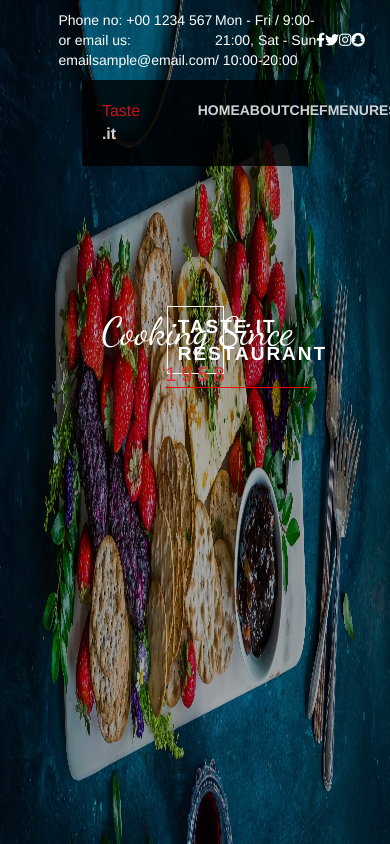
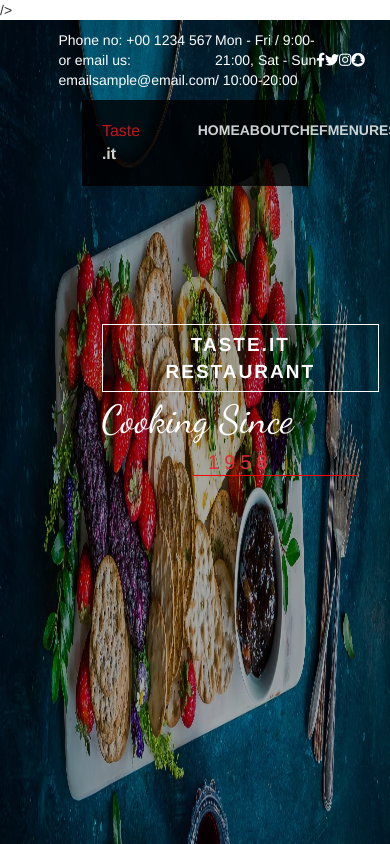
Before and after one commit to Mutahir7886/angular-netlify, an Angular app: page /color in a window 390 px wide. Shown: the top 844 px of the page. Built offline with nearby package versions, Linux system fonts and the light colour scheme.

Commit message:
animations added and responsiveness started

```diff
--- a/src/app/color/color.component.css
+++ b/src/app/color/color.component.css
@@ -101,6 +101,8 @@
     top: 36%;
     left: 26%;
     z-index: 4;
+    display: flex;
+    flex-direction: column;
 }
 
 .main{
@@ -119,9 +121,7 @@
     border: 1px solid white;
     padding: 6px 10px;
     letter-spacing: 2px;
-    position: absolute;
-    left: 34%;
-    top: 2%;
+    min-width: 277px;
 }
 
 .date{
@@ -335,7 +335,7 @@
 
 .container-5-part-1{
     flex: 0 0 25%;
-    padding: 10px 10px
+    padding: 0px 10px
 }
 
 .container-5-part-1 img{
--- a/src/app/color/color.component.html
+++ b/src/app/color/color.component.html
@@ -101,7 +101,7 @@
         <h3 class="container-3-second-heading"> Our Menu</h3>
 
         <div style="display: flex;flex-wrap: wrap">
-                <div class="card">
+                <div data-aos="fade-up" data-aos-duration="1000" class="card">
                         <h3>BREAKFAST</h3>
                         <div class="card-col">
                             <div>
@@ -152,7 +152,7 @@
                                 </div>
 
                 </div>
-                <div class="card">
+                <div data-aos="fade-up" data-aos-duration="1000"  class="card">
                         <h3>BREAKFAST</h3>
                         <div class="card-col">
                             <div>
@@ -203,7 +203,7 @@
                                 </div>
 
                 </div>
-                <div class="card">
+                <div data-aos="fade-up" data-aos-duration="1000"  class="card">
                         <h3>BREAKFAST</h3>
                         <div class="card-col">
                             <div>
@@ -254,7 +254,7 @@
                                 </div>
 
                 </div>
-                <div class="card">
+                <div data-aos="fade-up" data-aos-duration="1000"  class="card">
                         <h3>BREAKFAST</h3>
                         <div class="card-col">
                             <div>
@@ -305,7 +305,7 @@
                                 </div>
 
                 </div>
-                <div class="card">
+                <div data-aos="fade-up" data-aos-duration="1000"  class="card">
                         <h3>BREAKFAST</h3>
                         <div class="card-col">
                             <div>
@@ -356,7 +356,7 @@
                                 </div>
 
                 </div>
-                <div class="card">
+                <div data-aos="fade-up" data-aos-duration="1000"  class="card">
                         <h3>BREAKFAST</h3>
                         <div class="card-col">
                             <div>
@@ -412,7 +412,7 @@
 </div>
 
 <div class="parallax1">
-    <div class="container-9">
+    <div data-aos="fade-up" data-aos-duration="1400"  class="container-9">
         <h3 class="container-3-first-heading"> Testimony</h3>
         <h3 class="container-3-second-heading"> Happy Customers</h3>
 
@@ -436,12 +436,14 @@
 
 </div>
 
+<div  style="background: #fafafa!important;
+padding: 4em 0;">
     <div class="container-4">
             <h3 class="container-3-first-heading"> Chef</h3>
             <h3 class="container-3-second-heading"> Our Master Chef</h3>
 
             <div class="container-4-inner">
-                <div class="container-4-inner-parts">
+                    <div data-aos="fade-up" data-aos-duration="1000"  class="container-4-inner-parts">
                             <img src="../../assets/images/menu1.webp">
                             <div style="width: 90%;margin: auto;padding: 16px;">
                                 <p style="font-weight: bold">John Gustavo</p>
@@ -449,7 +451,7 @@
                                 <p style="line-height:1.9">I am an ambitious workaholic, but apart from that, pretty simple person.</p>
                             </div>
                     </div>
-                <div class="container-4-inner-parts">
+                    <div data-aos="fade-up" data-aos-duration="1000"  class="container-4-inner-parts">
                             <img src="../../assets/images/menu1.webp">
                             <div style="width: 90%;margin: auto;padding: 16px;">
                                 <p style="font-weight: bold">John Gustavo</p>
@@ -457,7 +459,7 @@
                                 <p style="line-height:1.9">I am an ambitious workaholic, but apart from that, pretty simple person.</p>
                             </div>
                     </div>
-                <div class="container-4-inner-parts">
+                    <div data-aos="fade-up" data-aos-duration="1000"  class="container-4-inner-parts">
                             <img src="../../assets/images/menu1.webp">
                             <div style="width: 90%;margin: auto;padding: 16px;">
                                 <p style="font-weight: bold">John Gustavo</p>
@@ -465,7 +467,7 @@
                                 <p style="line-height:1.9">I am an ambitious workaholic, but apart from that, pretty simple person.</p>
                             </div>
                     </div>
-                <div class="container-4-inner-parts">
+                    <div data-aos="fade-up" data-aos-duration="1000"  class="container-4-inner-parts">
                             <img src="../../assets/images/menu1.webp">
                             <div style="width: 90%;margin: auto;padding: 16px;">
                                 <p style="font-weight: bold">John Gustavo</p>
@@ -474,6 +476,8 @@
                             </div>
                     </div>
             </div>
+    </div>
+
 </div>
 
 <div class="container-5">
--- a/src/index.html
+++ b/src/index.html
@@ -10,11 +10,19 @@
   <link rel="preconnect" href="https://fonts.gstatic.com">
   <link href="https://fonts.googleapis.com/css2?family=Lato:wght@100;300;400;700;900&display=swap" rel="stylesheet">
   <link rel="stylesheet" href="https://cdnjs.cloudflare.com/ajax/libs/font-awesome/5.15.1/css/all.min.css">
+  <link rel="stylesheet" href="https://cdnjs.cloudflare.com/ajax/libs/animate.css/4.1.1/animate.min.css">
 
+  <link rel="stylesheet" href="https://unpkg.com/aos@next/dist/aos.css"/>
+
+/>
 </head>
 <body style="margin: 0">
   <app-root></app-root>
   <script src="https://code.jquery.com/jquery-3.1.1.min.js" integrity="sha256-hVVnYaiADRTO2PzUGmuLJr8BLUSjGIZsDYGmIJLv2b8=" crossorigin="anonymous"></script>
   <script src="https://maxcdn.bootstrapcdn.com/bootstrap/3.3.7/js/bootstrap.min.js" integrity="sha384-Tc5IQib027qvyjSMfHjOMaLkfuWVxZxUPnCJA7l2mCWNIpG9mGCD8wGNIcPD7Txa" crossorigin="anonymous"></script>
+  <script src="https://unpkg.com/aos@next/dist/aos.js"></script>
+  <script>
+    AOS.init();
+  </script>
 </body>
 </html>
```
Lines whose indentation alone changed are shown as unchanged.
